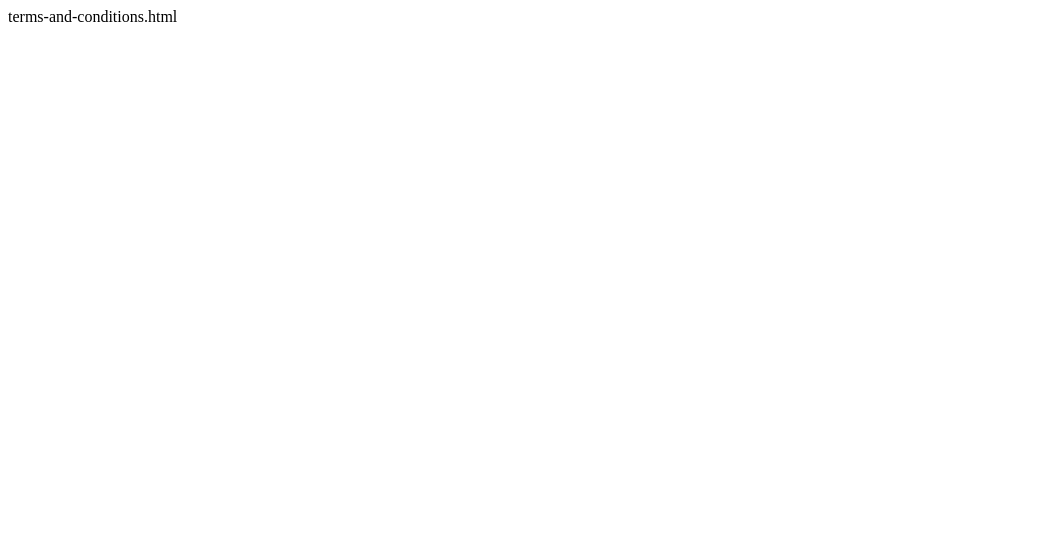
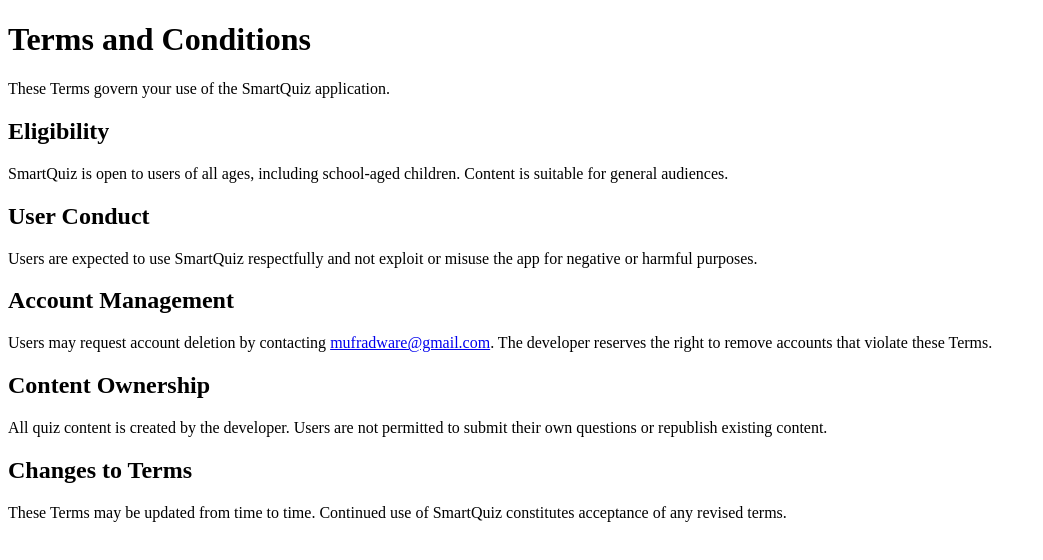
Before and after one commit to mufradware/mufradware.github.io, a plain HTML site: page pages/terms-and-conditions.html in a window 1280 px wide. Shown: the whole page, without its empty margins (0-1043 px from the left). Drawn offline with Linux system fonts and the light colour scheme.

Commit message:
Update terms-and-conditions.html

```diff
--- a/pages/terms-and-conditions.html
+++ b/pages/terms-and-conditions.html
@@ -1 +1,34 @@
-terms-and-conditions.html
+<!DOCTYPE html>
+<html lang="en">
+
+<head>
+  <meta charset="UTF-8">
+  <title>Terms and Conditions - SmartQuiz</title>
+</head>
+
+<body>
+  <h1>Terms and Conditions</h1>
+  <p>These Terms govern your use of the SmartQuiz application.</p>
+
+  <h2>Eligibility</h2>
+  <p>SmartQuiz is open to users of all ages, including school-aged children. Content is suitable for general audiences.
+  </p>
+
+  <h2>User Conduct</h2>
+  <p>Users are expected to use SmartQuiz respectfully and not exploit or misuse the app for negative or harmful
+    purposes.</p>
+
+  <h2>Account Management</h2>
+  <p>Users may request account deletion by contacting <a href="mailto:mufradware@gmail.com">mufradware@gmail.com</a>.
+    The developer reserves the right to remove accounts that violate these Terms.</p>
+
+  <h2>Content Ownership</h2>
+  <p>All quiz content is created by the developer. Users are not permitted to submit their own questions or republish
+    existing content.</p>
+
+  <h2>Changes to Terms</h2>
+  <p>These Terms may be updated from time to time. Continued use of SmartQuiz constitutes acceptance of any revised
+    terms.</p>
+</body>
+
+</html>
```
